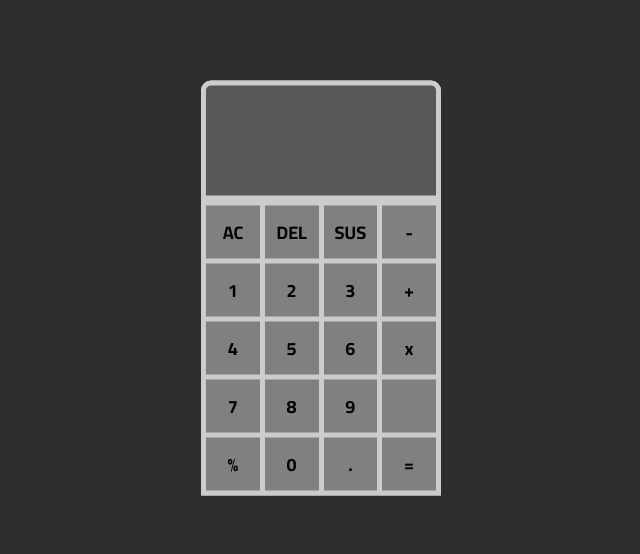
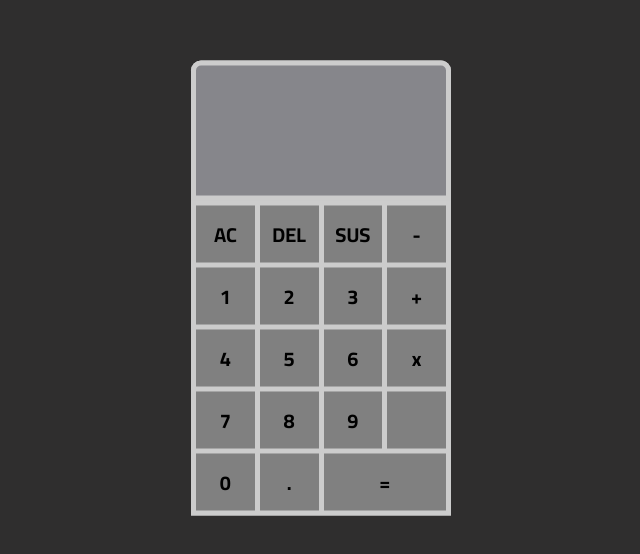
Before and after one commit to xlargetomato/calc, a plain HTML site: page index.html in a window 1280 px wide. Shown: the part 112-666 px from the top of the page, without its empty margins (319-959 px from the left). Drawn offline with Linux system fonts and the light colour scheme.

Commit message:
Add files via upload

```diff
--- a/index.css
+++ b/index.css
@@ -10,7 +10,7 @@ body {
 }
 
 .container {
-  width: 240px;
+  width: 260px;
   height: max-content;
   position: absolute;
   transform: translate(-50%, -50%);
@@ -22,11 +22,11 @@ body {
 }
 
 .screen {
-  height: 120px;
-  background-color: #575758;
+  height: 140px;
+  background-color: #86868b;
   border-top-right-radius: 10px;
   border-top-left-radius: 10px;
-  font-size: 30px;
+  font-size: 33px;
   padding: 10px;
   text-align: justify;
   overflow: scroll;
@@ -47,8 +47,11 @@ body {
   padding: 10px;
   text-align: center;
   cursor: pointer;
-  font-size: 18px;
+  font-size: 20px;
 }
 .numbers div:hover {
   background-color: rgb(92, 92, 92);
 }
+.numberequal {
+  grid-column: span 2;
+}
--- a/index.html
+++ b/index.html
@@ -34,7 +34,7 @@
         <div class="numberslash">
           <img src="./sus/pngwing.com.png" width="15px" alt="" />
         </div>
-        <div class="numberpercent">%</div>
+        <!-- <div class="numberpercent">%</div> -->
         <div class="numberzero">0</div>
         <div class="numberdot">.</div>
         <div class="numberequal">=</div>
--- a/index.js
+++ b/index.js
@@ -14,7 +14,7 @@ let seven = document.querySelector(".number7");
 let eight = document.querySelector(".number8");
 let nine = document.querySelector(".number9");
 // let clear = document.querySelector(".numberclear");
-let percent = document.querySelector(".numberpercent");
+// let percent = document.querySelector(".numberpercent");
 let zero = document.querySelector(".numberzero");
 let dot = document.querySelector(".numberdot");
 let equal = document.querySelector(".numberequal");
@@ -77,9 +77,9 @@ dot.addEventListener("click", function a1() {
 equal.addEventListener("click", function a1(form) {
   display.innerHTML = eval(display.innerHTML);
 });
-percent.addEventListener("click", function a1(form) {
-  display.innerHTML += "%";
-});
+// percent.addEventListener("click", function a1(form) {
+//   display.innerHTML += "%";
+// });
 
 let wws = document.querySelector(".number");
 
```
